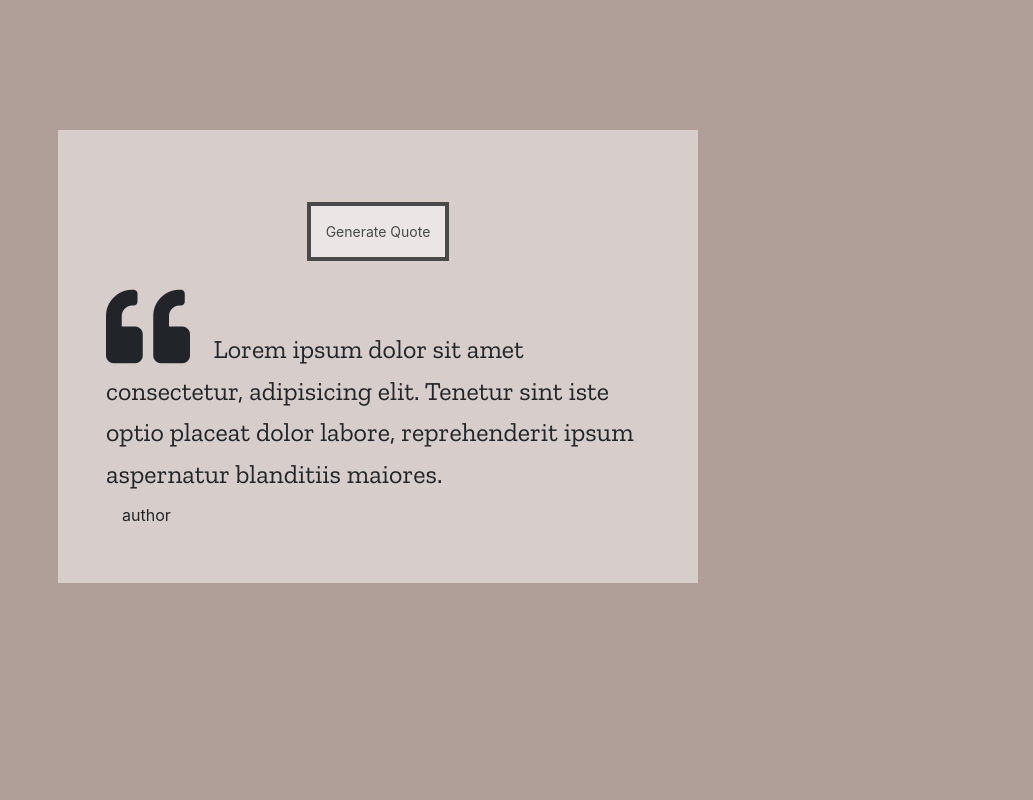
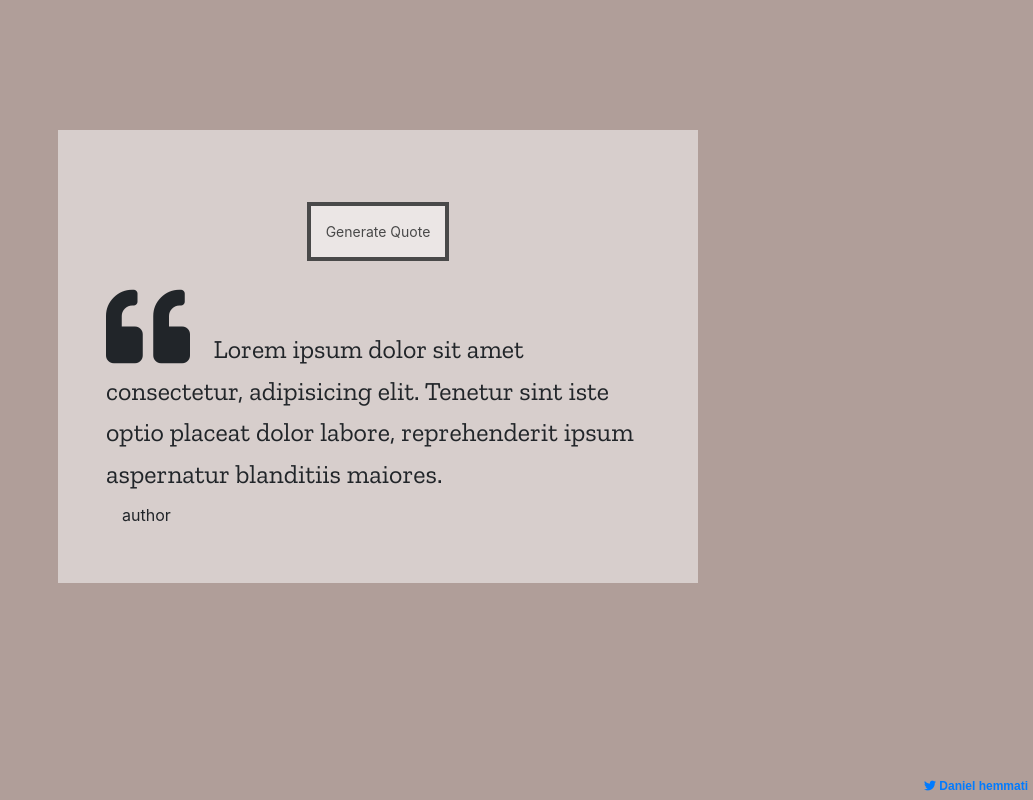
Before and after one commit to danielhemmati/100-days-challenge, a plain HTML site: page day-2/index.html in a window 1280 px wide. Shown: the whole page, without its empty margins (247-1280 px from the left). Drawn offline with nearby package versions, Linux system fonts and the light colour scheme.

Commit message:
twitter link also added, with icon :)

```diff
--- a/day-2/index.html
+++ b/day-2/index.html
@@ -55,6 +55,12 @@
                     <h5 class="text-right text-capitalize author"></h5>
                 </div>
             </div>
+            <div id="twitter">
+                <a href="https://twitter.com/daniel_hemmati">
+                    <i class="fab fa-twitter"></i>
+                    Daniel hemmati
+                </a>
+            </div>
         </div>
         <script
             src="https://code.jquery.com/jquery-3.3.1.slim.min.js"
--- a/day-2/style.css
+++ b/day-2/style.css
@@ -38,10 +38,18 @@
 
 #quote {
     line-height: 1.6;
-    font-family: 'Zilla Slab', serif;
+    font-family: "Zilla Slab", serif;
     font-size: 26px;
 }
 
-/* .stay-still {
-    height: 100%;
-} */
+#twitter {
+    position: fixed;
+    bottom: 5px;
+    right: 5px;
+    /* left: 5px; */
+    text-decoration: none;
+    font-size: 12px;
+    font-weight: 800;
+    font-family: sans-serif;
+    color: rgba(0, 0, 0, 0.4);
+}
```
